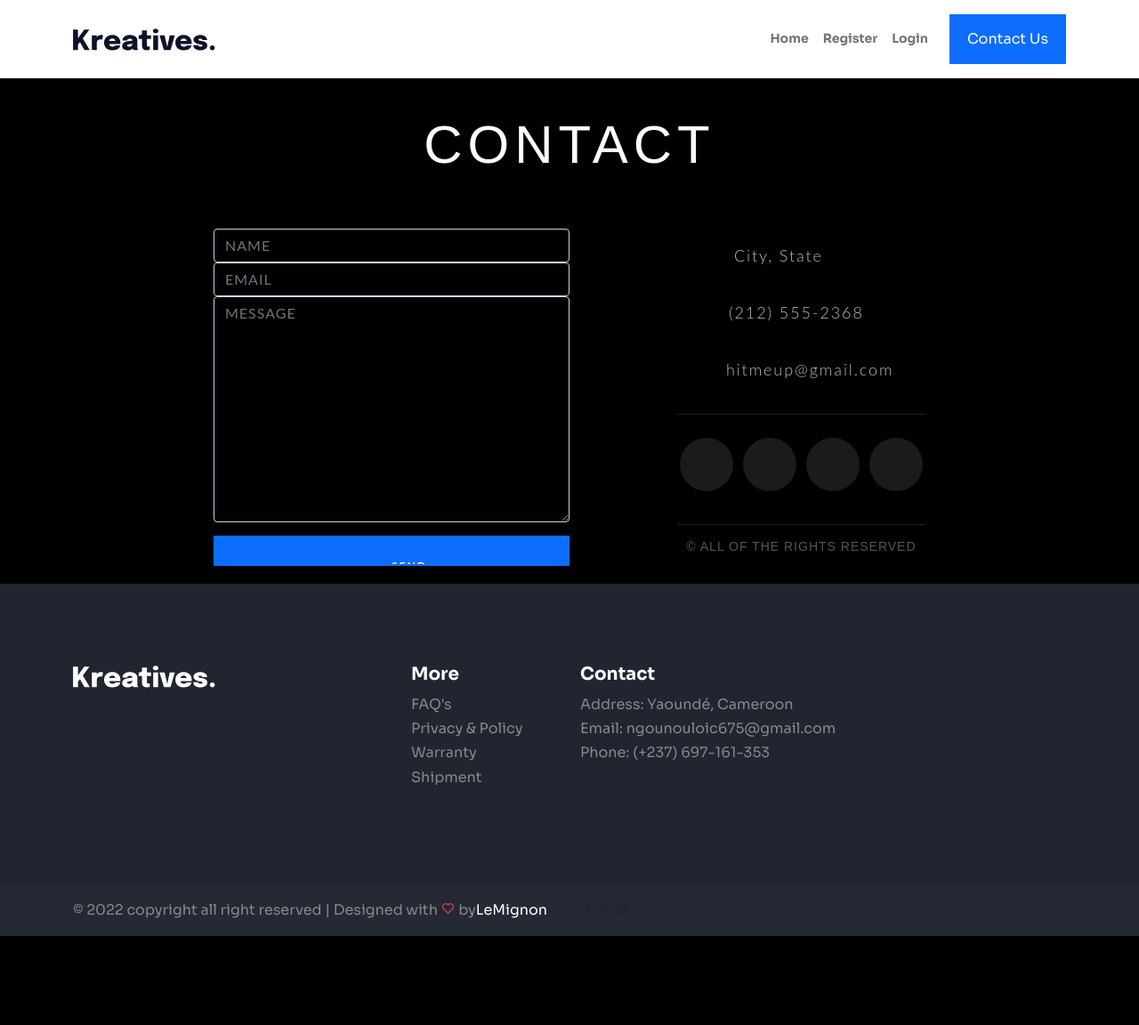
After one commit to joan30122001/Kreatives, a Django app: page /account/contact/ in a window 1280 px wide. The commit adds this page. Shown: the whole page at 89% size. Run offline with Django 3.2, Linux system fonts and the light colour scheme; some libraries are stand-ins or nearby versions.

Commit message:
ajout de l'interface sur le home page principal

```diff
--- /dev/null
+++ b/account/static/css/contacts.css
@@ -0,0 +1,255 @@
+body {
+	margin: 0;
+	padding: 0;
+	background-color: #000;
+	padding-bottom: 100px;
+  }
+
+  #contact {
+	width: 100%;
+	height: 100%;
+  }
+
+  .section-header {
+	text-align: center;
+	margin: 0 auto;
+	padding: 40px 0;
+	font: 300 60px 'Oswald', sans-serif;
+	color: #fff;
+	text-transform: uppercase;
+	letter-spacing: 6px;
+  }
+
+  .contact-wrapper {
+	display: flex;
+	flex-direction: row;
+	justify-content: space-between;
+	margin: 0 auto;
+	padding: 20px;
+	position: relative;
+	max-width: 840px;
+  }
+
+  /* Left contact page */
+  .form-horizontal {
+	/*float: left;*/
+	max-width: 400px;
+	font-family: 'Lato';
+	font-weight: 400;
+  }
+
+  .form-control,
+  textarea {
+	max-width: 400px;
+	background-color: #000;
+	color: #fff;
+	letter-spacing: 1px;
+  }
+
+  .send-button {
+	margin-top: 15px;
+	height: 34px;
+	width: 400px;
+	overflow: hidden;
+	transition: all .2s ease-in-out;
+  }
+
+  .alt-send-button {
+	width: 400px;
+	height: 34px;
+	transition: all .2s ease-in-out;
+  }
+
+  .send-text {
+	display: block;
+	margin-top: 10px;
+	font: 700 12px 'Lato', sans-serif;
+	letter-spacing: 2px;
+  }
+
+  .alt-send-button:hover {
+	transform: translate3d(0px, -29px, 0px);
+  }
+
+  /* Begin Right Contact Page */
+  .direct-contact-container {
+	max-width: 400px;
+  }
+
+  /* Location, Phone, Email Section */
+  .contact-list {
+	list-style-type: none;
+	margin-left: -30px;
+	padding-right: 20px;
+  }
+
+  .list-item {
+	line-height: 4;
+	color: #aaa;
+  }
+
+  .contact-text {
+	font: 300 18px 'Lato', sans-serif;
+	letter-spacing: 1.9px;
+	color: #bbb;
+  }
+
+  .place {
+	margin-left: 62px;
+  }
+
+  .phone {
+	margin-left: 56px;
+  }
+
+  .gmail {
+	margin-left: 53px;
+  }
+
+  .contact-text a {
+	color: #bbb;
+	text-decoration: none;
+	transition-duration: 0.2s;
+  }
+
+  .contact-text a:hover {
+	color: #fff;
+	text-decoration: none;
+  }
+
+
+  /* Social Media Icons */
+  .social-media-list {
+	position: relative;
+	font-size: 22px;
+	text-align: center;
+	width: 100%;
+	margin: 0 auto;
+	padding: 0;
+  }
+
+  .social-media-list li a {
+	color: #fff;
+  }
+
+  .social-media-list li {
+	position: relative;
+	display: inline-block;
+	height: 60px;
+	width: 60px;
+	margin: 10px 3px;
+	line-height: 60px;
+	border-radius: 50%;
+	color: #fff;
+	background-color: rgb(27,27,27);
+	cursor: pointer;
+	transition: all .2s ease-in-out;
+  }
+
+  .social-media-list li:after {
+	content: '';
+	position: absolute;
+	top: 0;
+	left: 0;
+	width: 60px;
+	height: 60px;
+	line-height: 60px;
+	border-radius: 50%;
+	opacity: 0;
+	box-shadow: 0 0 0 1px #fff;
+	transition: all .2s ease-in-out;
+  }
+
+  .social-media-list li:hover {
+	background-color: #fff;
+  }
+
+  .social-media-list li:hover:after {
+	opacity: 1;
+	transform: scale(1.12);
+	transition-timing-function: cubic-bezier(0.37,0.74,0.15,1.65);
+  }
+
+  .social-media-list li:hover a {
+	color: #000;
+  }
+
+  .copyright {
+	font: 200 14px 'Oswald', sans-serif;
+	color: #555;
+	letter-spacing: 1px;
+	text-align: center;
+  }
+
+  hr {
+	border-color: rgba(255,255,255,.6);
+  }
+
+  /* Begin Media Queries*/
+  @media screen and (max-width: 850px) {
+	.contact-wrapper {
+	  display: flex;
+	  flex-direction: column;
+	}
+	.direct-contact-container, .form-horizontal {
+	  margin: 0 auto;
+	}
+
+	.direct-contact-container {
+	  margin-top: 60px;
+	  max-width: 300px;
+	}
+	.social-media-list li {
+	  height: 60px;
+	  width: 60px;
+	  line-height: 60px;
+	}
+	.social-media-list li:after {
+	  width: 60px;
+	  height: 60px;
+	  line-height: 60px;
+	}
+  }
+
+  @media screen and (max-width: 569px) {
+
+	.direct-contact-container, .form-wrapper {
+	  float: none;
+	  margin: 0 auto;
+	}
+	.form-control, textarea {
+
+	  margin: 0 auto;
+	}
+
+
+	.name, .email, textarea {
+	  width: 280px;
+	}
+
+	.direct-contact-container {
+	  margin-top: 60px;
+	  max-width: 280px;
+	}
+	.social-media-list {
+	  left: 0;
+	}
+	.social-media-list li {
+	  height: 55px;
+	  width: 55px;
+	  line-height: 55px;
+	  font-size: 2rem;
+	}
+	.social-media-list li:after {
+	  width: 55px;
+	  height: 55px;
+	  line-height: 55px;
+	}
+
+  }
+
+  @media screen and (max-width: 410px) {
+	.send-button {
+	  width: 99%;
+	}
+  }
--- a/account/templates/_partials/base.html
+++ b/account/templates/_partials/base.html
@@ -38,7 +38,7 @@
                 <div class="collapse navbar-collapse" id="navbarNav">
                     <ul class="navbar-nav ms-auto">
                         <li class="nav-item">
-                            <a class="nav-link" href="#home">Home</a>
+                            <a class="nav-link" href="{% url 'index' %}">Home</a>
                         </li>
                         <li class="nav-item">
                             <a class="nav-link" href="#services">Services</a>
@@ -58,9 +58,6 @@
                         <li class="nav-item">
                             <a class="nav-link" href="#blog">Blog</a>
                         </li>
-                        <li class="nav-item">
-                            <a class="nav-link" href="#contact">Contact</a>
-                        </li>
                         {% if user.is_authenticated%}
                             <li class="nav-item">
                                 <a class="nav-link" href="{% url 'logout' %}">Logout</a>
@@ -79,7 +76,7 @@
                             </li>
                         {% endif %}
                     </ul>
-                    <button class="btn btn-primary ms-lg-3">Join Us</button>
+                    <button class="btn btn-primary ms-lg-3">Contact Us</button>
                 </div>
             </div>
         </nav><!-- //NAVBAR -->
@@ -96,7 +93,7 @@
                 <div class="collapse navbar-collapse" id="navbarNav">
                     <ul class="navbar-nav ms-auto">
                         <li class="nav-item">
-                            <a class="nav-link" href="#home">Home</a>
+                            <a class="nav-link" href="{% url 'index' %}">Home</a>
                         </li>
                         {% comment %} <li class="nav-item">
                             <a class="nav-link" href="#services">Services</a>
@@ -122,9 +119,6 @@
                         {% comment %} <li class="nav-item">
                             <a class="nav-link" href="#blog">Blog</a>
                         </li> {% endcomment %}
-                        <li class="nav-item">
-                            <a class="nav-link" href="#contact">Contact</a>
-                        </li>
                         {% if user.is_authenticated%}
                             <li class="nav-item">
                                 <a class="nav-link" href="{% url 'logout' %}">Logout</a>
@@ -143,7 +137,9 @@
                             </li>
                         {% endif %}
                     </ul>
-                    <button class="btn btn-primary ms-lg-3">Join Us</button>
+                    <a class="nav-link" href="{% url 'contact' %}">
+                        <button class="btn btn-primary ms-lg-3">Contact Us</button>
+                    </a>
                 </div>
             </div>
         </nav><!-- //NAVBAR -->
@@ -160,7 +156,7 @@
                 <div class="collapse navbar-collapse" id="navbarNav">
                     <ul class="navbar-nav ms-auto">
                         <li class="nav-item">
-                            <a class="nav-link" href="#home">Home</a>
+                            <a class="nav-link" href="{% url 'index' %}">Home</a>
                         </li>
                         {% comment %} <li class="nav-item">
                             <a class="nav-link" href="#services">Services</a>
@@ -196,7 +192,7 @@
                         </li>
                         {% comment %} {% endif %} {% endcomment %}
                     </ul>
-                    <button class="btn btn-primary ms-lg-3">Join Us</button>
+                    <button class="btn btn-primary ms-lg-3">Contact Us</button>
                 </div>
             </div>
         </nav><!-- //NAVBAR -->
--- /dev/null
+++ b/account/templates/contact.html
@@ -0,0 +1,91 @@
+{% extends '_partials/base.html' %}
+{% load static %}
+
+{% block stylepage %}
+    <link rel="stylesheet" href="{% static 'css/contacts.css' %}">
+{% endblock stylepage %}
+
+
+{% block content %}
+<section id="contact">
+
+    <h1 class="section-header">Contact</h1>
+
+    <div class="contact-wrapper">
+
+    <!-- Left contact page -->
+
+      <form id="contact-form" class="form-horizontal" role="form">
+
+        <div class="form-group">
+          <div class="col-sm-12">
+            <input type="text" class="form-control" id="name" placeholder="NAME" name="name" value="" required>
+          </div>
+        </div>
+
+        <div class="form-group">
+          <div class="col-sm-12">
+            <input type="email" class="form-control" id="email" placeholder="EMAIL" name="email" value="" required>
+          </div>
+        </div>
+
+        <textarea class="form-control" rows="10" placeholder="MESSAGE" name="message" required></textarea>
+
+        <button class="btn btn-primary send-button" id="submit" type="submit" value="SEND">
+          <div class="alt-send-button">
+            <i class="fa fa-paper-plane"></i><span class="send-text">SEND</span>
+          </div>
+
+        </button>
+
+      </form>
+
+    <!-- Left contact page -->
+
+        <div class="direct-contact-container">
+
+          <ul class="contact-list">
+            <li class="list-item"><i class="fa fa-map-marker fa-2x"><span class="contact-text place">City, State</span></i></li>
+
+            <li class="list-item"><i class="fa fa-phone fa-2x"><span class="contact-text phone"><a href="tel:1-212-555-5555" title="Give me a call">(212) 555-2368</a></span></i></li>
+
+            <li class="list-item"><i class="fa fa-envelope fa-2x"><span class="contact-text gmail"><a href="mailto:#" title="Send me an email">hitmeup@gmail.com</a></span></i></li>
+
+          </ul>
+
+          <hr>
+          <ul class="social-media-list">
+            <li><a href="#" target="_blank" class="contact-icon">
+              <i class="fa fa-github" aria-hidden="true"></i></a>
+            </li>
+            <li><a href="#" target="_blank" class="contact-icon">
+              <i class="fa fa-codepen" aria-hidden="true"></i></a>
+            </li>
+            <li><a href="#" target="_blank" class="contact-icon">
+              <i class="fa fa-twitter" aria-hidden="true"></i></a>
+            </li>
+            <li><a href="#" target="_blank" class="contact-icon">
+              <i class="fa fa-instagram" aria-hidden="true"></i></a>
+            </li>
+          </ul>
+          <hr>
+
+          <div class="copyright">&copy; ALL OF THE RIGHTS RESERVED</div>
+
+        </div>
+
+    </div>
+
+  </section>
+
+
+  <script>
+    document.querySelector('#contact-form').addEventListener('submit', (e) => {
+        e.preventDefault();
+        e.target.elements.name.value = '';
+        e.target.elements.email.value = '';
+        e.target.elements.message.value = '';
+      });
+
+  </script>
+  {% endblock content %}
--- a/account/urls.py
+++ b/account/urls.py
@@ -2,6 +2,7 @@ from django.urls import path
 from .import  views
 
 urlpatterns=[
+    path('contact/',views.contact, name='contact'),
     path('register/',views.register, name='register'),
     path('student_register/',views.student_register.as_view(), name='student_register'),
     path('responsible_register/',views.responsible_register.as_view(), name='responsible_register'),
--- a/account/views.py
+++ b/account/views.py
@@ -9,8 +9,17 @@ from .models import User
 def index(request):
     return render(request, 'index.html')
 
+
+
+def contact(request):
+    return render(request, 'contact.html')
+
+
+
 def register(request):
     return render(request, 'register.html')
+
+
 
 class student_register(CreateView):
     model = User
--- a/template/templates/download.html
+++ b/template/templates/download.html
@@ -37,7 +37,7 @@
             {% for element in template %}
                 <tr>
                     <td>{{ element.objet }}</td>
-                    <td style="width: 400px"><a href="{{ element.id }}" style="width: 370px; font-size: 15px" class="btn btn-primary">Telecharger</a></td>
+                    <td style="width: 400px"><a href="{{ element.id }}" style="width: 385px; font-size: 15px" class="btn btn-primary">Telecharger le PDF</a></td>
                 </tr>
             {% endfor %}
             </tbody>
```
Also changed, not shown: account/static/css/home1.css (+37 -43 lines), account/templates/index.html (+21 -5 lines), account/templates/login.html (+8 -2 lines), account/static/img/left-arrow.png (added), db.sqlite3.
